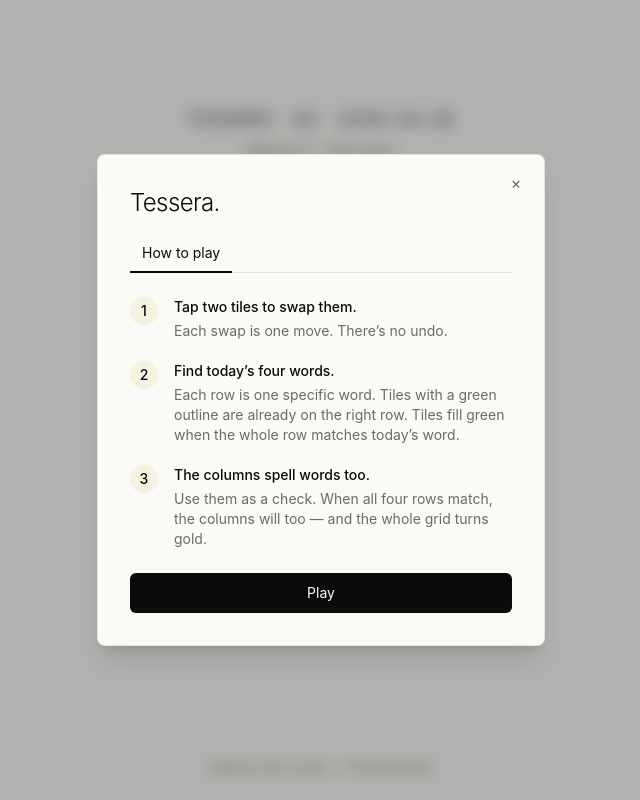
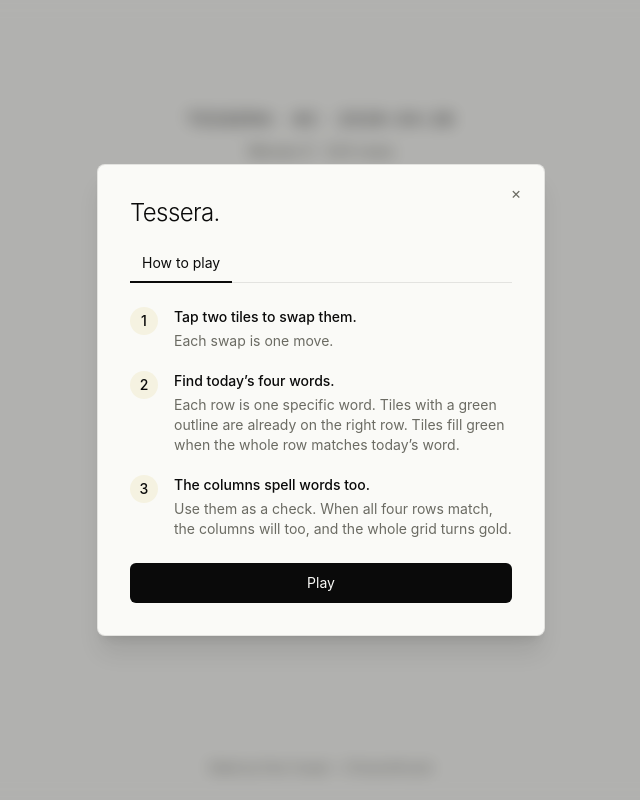
Before and after one commit to PJCoops/tessera, a Next.js app: page / in a window 1280 px wide. Shown: the whole page, without its empty margins (319-959 px from the left). Built offline with nearby package versions, Linux system fonts and the light colour scheme.

Commit message:
HowToPlay: drop "no undo" from step 1, kill em dashes
Co-Authored-By: Claude Opus 4.7 <noreply@anthropic.com>

```diff
--- a/app/HowToPlay.tsx
+++ b/app/HowToPlay.tsx
@@ -145,7 +145,7 @@ function HowToContent() {
         <div>
           <p className="font-medium">Tap two tiles to swap them.</p>
           <p className="text-[color:var(--color-muted)] mt-1">
-            Each swap is one move. There&rsquo;s no undo.
+            Each swap is one move.
           </p>
         </div>
       </li>
@@ -163,7 +163,7 @@ function HowToContent() {
         <div>
           <p className="font-medium">The columns spell words too.</p>
           <p className="text-[color:var(--color-muted)] mt-1">
-            Use them as a check. When all four rows match, the columns will too — and the whole grid turns gold.
+            Use them as a check. When all four rows match, the columns will too, and the whole grid turns gold.
           </p>
         </div>
       </li>
@@ -295,7 +295,7 @@ function WordsContent({ goldRows }: { goldRows: string[] }) {
               )}
               {e.resolvedFrom && (
                 <span className="text-xs text-[color:var(--color-muted)]">
-                  — from <span className="italic">{e.resolvedFrom}</span>
+                  from <span className="italic">{e.resolvedFrom}</span>
                 </span>
               )}
             </div>
```
